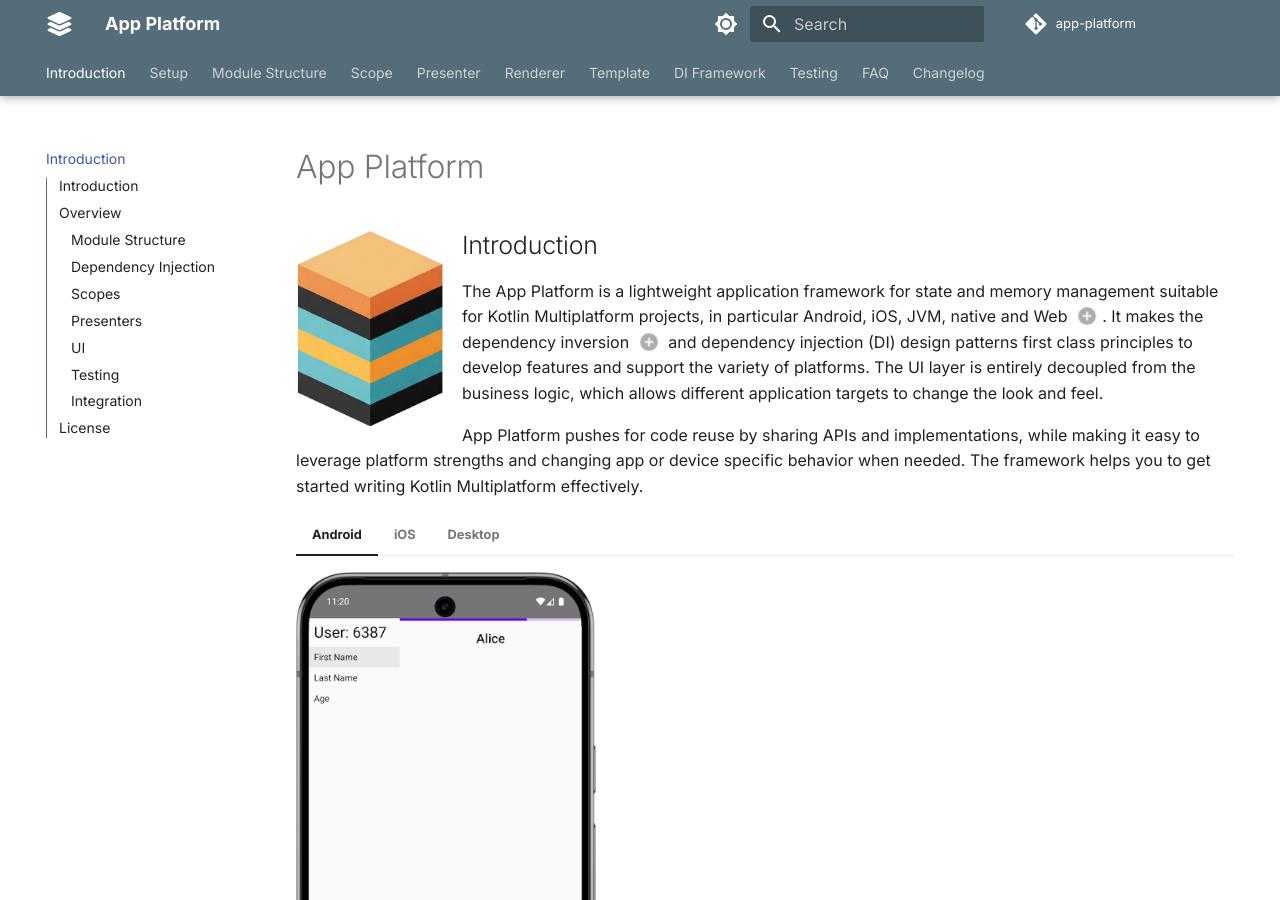
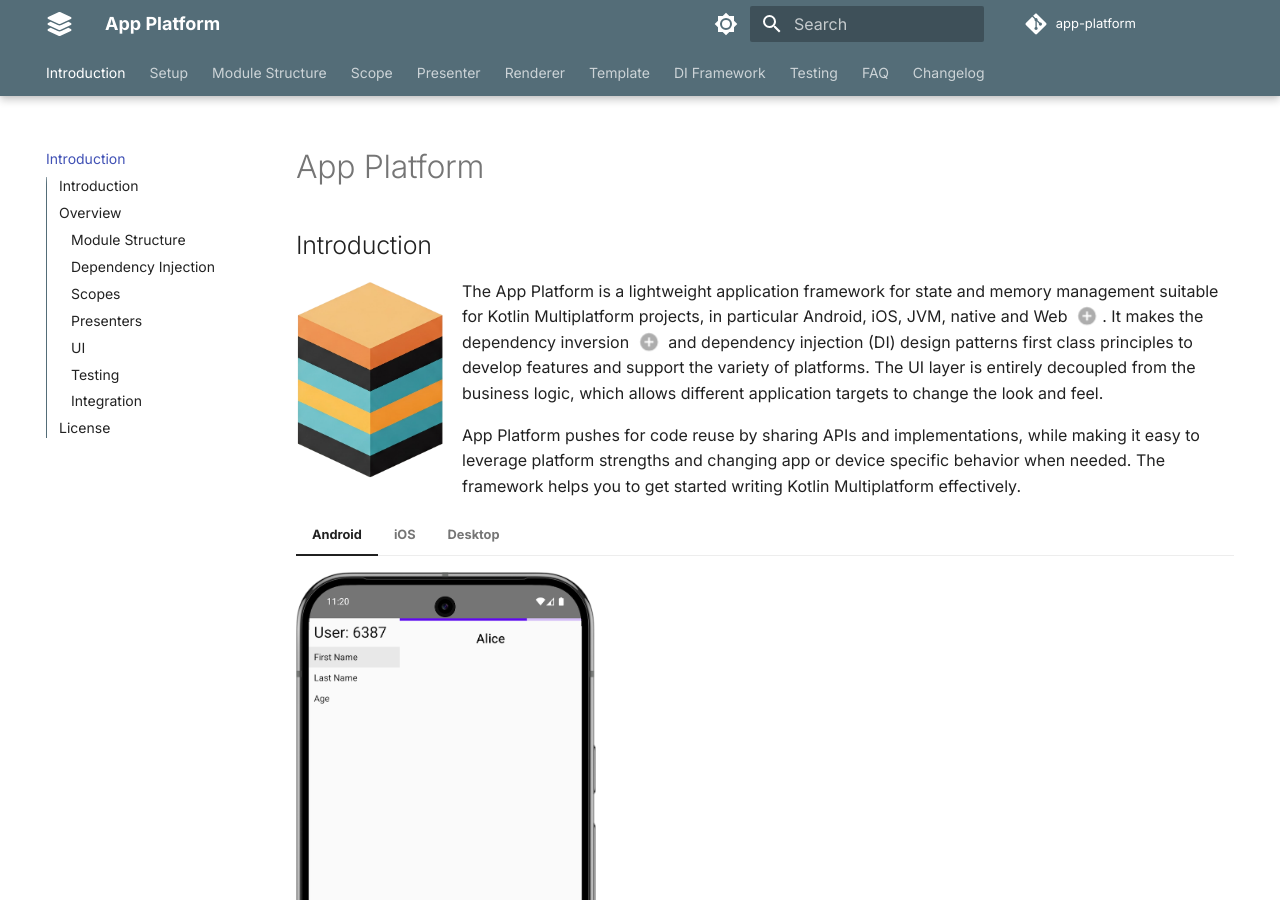
Before and after one commit to dayanruben/app-platform, an MkDocs documentation site: the page built from docs/index.md, in a window 1280 px wide and 900 px high. Built offline with MkDocs 1.6.1 and Material for MkDocs 9.7.7, drawn with Linux system fonts in a browser that asks for light colours; comment, search, counter and statistics services are not loaded.

Commit message:
Update wiki layout.

```diff
--- a/docs/index.md
+++ b/docs/index.md
@@ -1,8 +1,8 @@
 # App Platform
 
+## Introduction
+
 ![App Platform](images/app-platform-logo.png){ align=left width="150"  }
-
-## Introduction
 
 The App Platform is a lightweight application framework for state and memory management suitable
 for Kotlin Multiplatform projects, in particular Android, iOS, JVM, native and Web (1). It makes the
```
